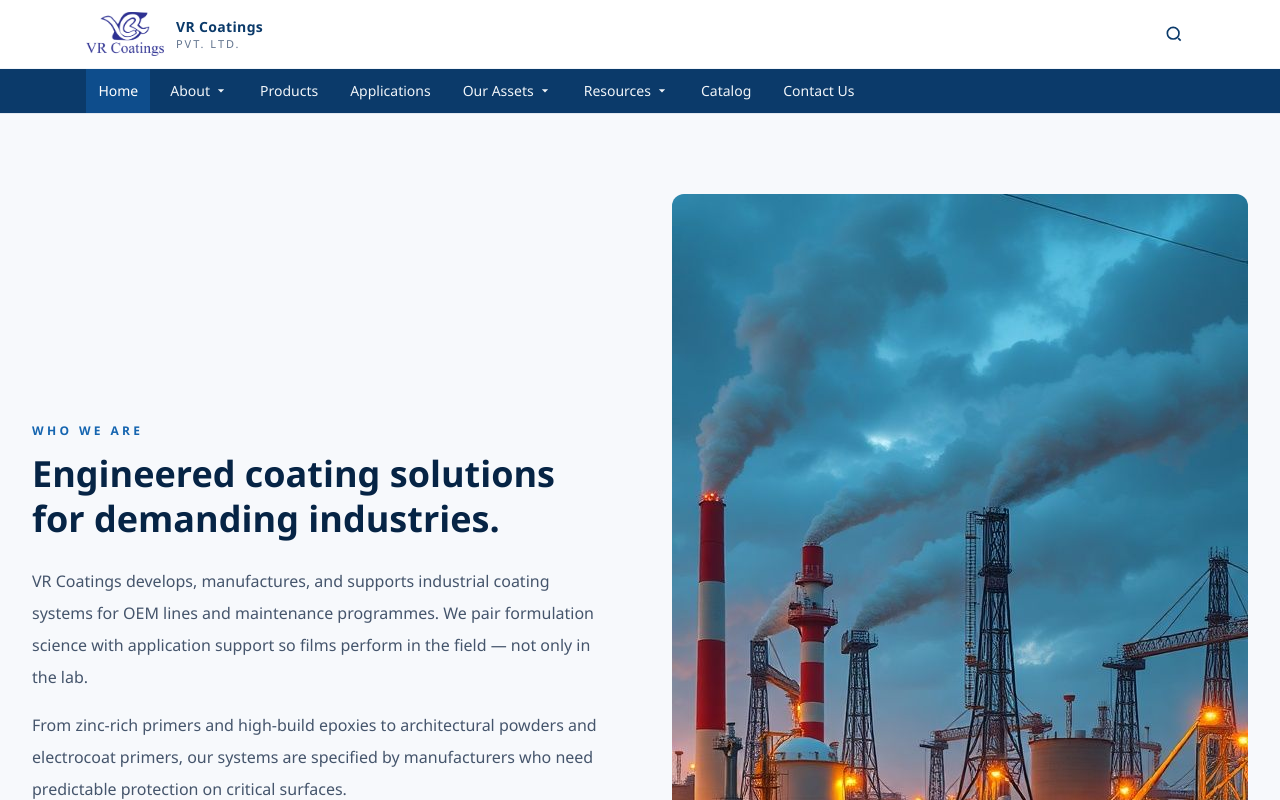
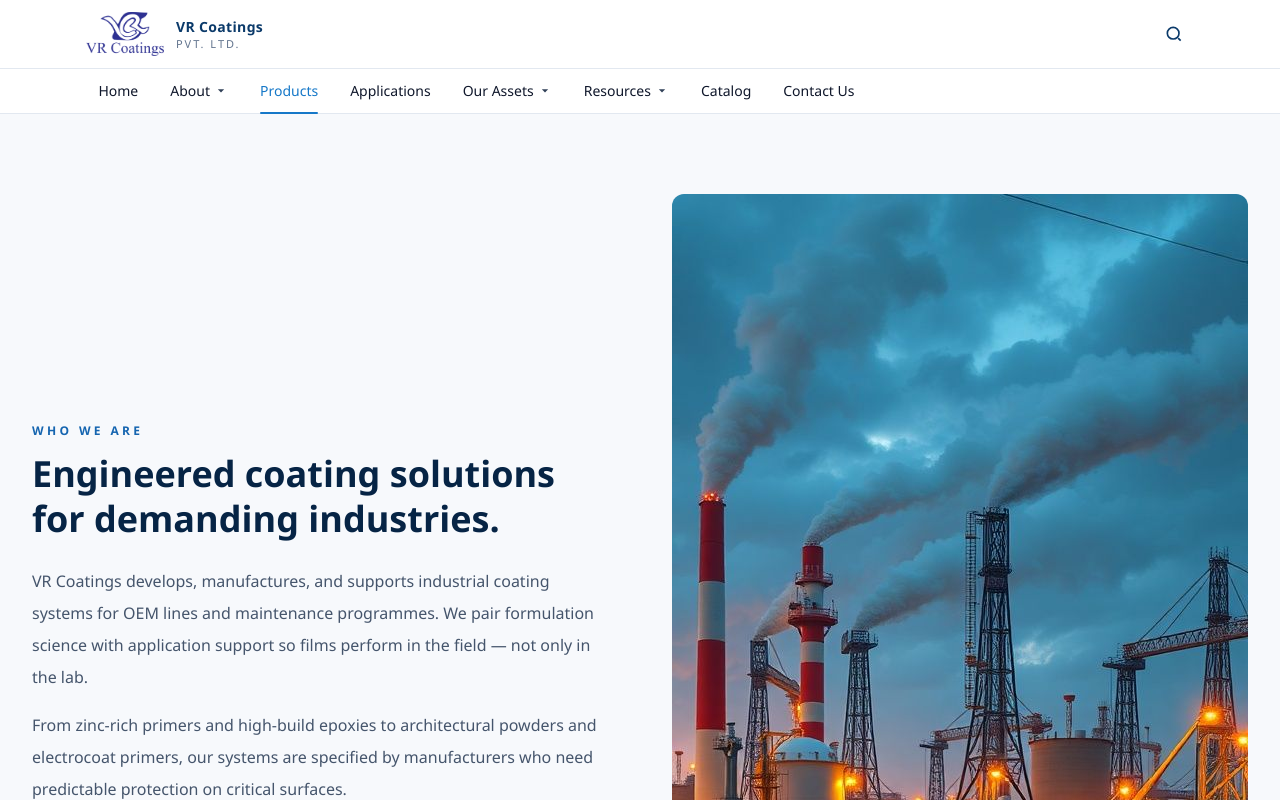
Before and after one commit to amolrathod7875/VRC_Website_V2, a Next.js app: page / in a window 1280 px wide. Shown: the top 800 px of the page. Built offline with nearby package versions, Linux system fonts and the light colour scheme.

Commit message:
Navbar Color Changed

```diff
--- a/src/app/page.tsx
+++ b/src/app/page.tsx
@@ -109,7 +109,7 @@ export default function HomePage() {
         </div>
       </section>
 
-      <section className="bg-[#062746] text-white">
+      <section id="applications" className="bg-[#062746] text-white">
         <div className="mx-auto max-w-7xl px-4 py-20 sm:px-6 lg:px-8 lg:py-24">
           <div className="mb-12 grid gap-8 lg:grid-cols-[1.1fr_1fr] lg:items-end">
             <div>
--- a/src/components/Header.tsx
+++ b/src/components/Header.tsx
@@ -5,6 +5,11 @@ import Image from "next/image";
 import { useEffect, useMemo, useRef, useState } from "react";
 import { usePathname } from "next/navigation";
 import { navItems, searchIndex } from "@/lib/data";
+
+const SECTION_TO_NAV: Record<string, string> = {
+  products: "Products",
+  applications: "Applications",
+};
 
 function SearchControl() {
   const pathname = usePathname();
@@ -83,18 +88,106 @@ function SearchControl() {
   );
 }
 
+type NavLinkProps = {
+  label: string;
+  href: string;
+  active: boolean;
+  hasChildren: boolean;
+  onMouseEnter?: () => void;
+  onMouseLeave?: () => void;
+};
+
+function NavLink({ label, href, active, hasChildren, onMouseEnter, onMouseLeave }: NavLinkProps) {
+  return (
+    <Link
+      href={href}
+      onMouseEnter={onMouseEnter}
+      onMouseLeave={onMouseLeave}
+      aria-current={active ? "page" : undefined}
+      className="group relative inline-flex items-center gap-1 px-3 py-3 text-sm font-medium transition-colors duration-200 ease-out"
+    >
+      <span
+        className={`transition-colors duration-200 ease-out ${
+          active ? "text-[#1678C8]" : "text-slate-900 group-hover:text-[#1678C8]"
+        }`}
+      >
+        {label}
+      </span>
+      {hasChildren && (
+        <svg
+          viewBox="0 0 20 20"
+          className={`h-3.5 w-3.5 transition-colors duration-200 ease-out ${
+            active ? "text-[#1678C8]" : "text-slate-700 group-hover:text-[#1678C8]"
+          }`}
+          fill="currentColor"
+        >
+          <path d="M5.5 7.5 10 12l4.5-4.5" />
+        </svg>
+      )}
+      <span
+        aria-hidden
+        className={`pointer-events-none absolute left-3 right-3 -bottom-px h-[2px] origin-left rounded-full bg-[#1678C8] transition-transform duration-300 ease-out ${
+          active
+            ? "scale-x-100"
+            : "scale-x-0 group-hover:scale-x-100"
+        }`}
+      />
+    </Link>
+  );
+}
+
 export function Header() {
   const pathname = usePathname();
   const [mobileOpen, setMobileOpen] = useState(false);
   const [openMenu, setOpenMenu] = useState<string | null>(null);
+  const [activeSection, setActiveSection] = useState<string | null>(null);
 
   useEffect(() => {
     setMobileOpen(false);
     setOpenMenu(null);
   }, [pathname]);
 
+  useEffect(() => {
+    if (pathname !== "/") {
+      setActiveSection(null);
+      return;
+    }
+    const sections = Object.keys(SECTION_TO_NAV)
+      .map((id) => document.getElementById(id))
+      .filter((el): el is HTMLElement => el !== null);
+    if (sections.length === 0) return;
+
+    const observer = new IntersectionObserver(
+      (entries) => {
+        const visible = entries
+          .filter((e) => e.isIntersecting)
+          .sort((a, b) => b.intersectionRatio - a.intersectionRatio);
+        if (visible[0]) {
+          setActiveSection(visible[0].target.id);
+        }
+      },
+      { rootMargin: "-40% 0px -50% 0px", threshold: [0, 0.25, 0.5, 0.75, 1] }
+    );
+    sections.forEach((el) => observer.observe(el));
+    return () => observer.disconnect();
+  }, [pathname]);
+
+  const isRouteActive = (item: (typeof navItems)[number]) => {
+    if (item.href === "/") {
+      return pathname === "/" && activeSection === null;
+    }
     return (
-    <header className="sticky top-0 z-40 border-b border-slate-200 bg-white/95 backdrop-blur">
+      pathname === item.href ||
+      pathname.startsWith(`${item.href}/`) ||
+      (item.children?.some((c) => pathname === c.href) ?? false)
+    );
+  };
+
+  const isSectionActive = (label: string) =>
+    pathname === "/" && activeSection !== null && SECTION_TO_NAV[activeSection] === label;
+
+  return (
+    <header className="sticky top-0 z-40 border-b border-slate-200 bg-white">
       <div className="mx-auto flex w-[94%] max-w-[1600px] items-center justify-between gap-6 px-4 py-3 sm:px-6 lg:px-10 xl:px-12">
         <Link href="/" className="flex items-center gap-3">
           <Image
@@ -125,15 +218,10 @@ export function Header() {
           </button>
         </div>
       </div>
-      <nav className="border-t border-slate-100 bg-brand-900">
+      <nav className="border-t border-slate-200 bg-white">
         <div className="mx-auto hidden w-[94%] max-w-[1600px] items-center gap-2 px-4 lg:flex lg:px-10 xl:px-12">
           {navItems.map((item) => {
-            const active =
-              item.href === "/"
-                ? pathname === "/"
-                : pathname === item.href ||
-                  pathname.startsWith(`${item.href}/`) ||
-                  (item.children?.some((c) => pathname === c.href) ?? false);
+            const active = isRouteActive(item) || isSectionActive(item.label);
             return (
               <div
                 key={item.label}
@@ -141,30 +229,30 @@ export function Header() {
                 onMouseEnter={() => item.children && setOpenMenu(item.label)}
                 onMouseLeave={() => setOpenMenu(null)}
               >
-                <Link
+                <NavLink
+                  label={item.label}
                   href={item.href}
-                  className={`inline-flex items-center gap-1 px-3 py-3 text-sm font-medium ${
-                    active ? "bg-brand-800 text-white" : "text-slate-100 hover:bg-brand-800"
-                  }`}
-                >
-                  {item.label}
-                  {item.children && (
-                    <svg viewBox="0 0 20 20" className="h-3.5 w-3.5" fill="currentColor">
-                      <path d="M5.5 7.5 10 12l4.5-4.5" />
-                    </svg>
-                  )}
-                </Link>
+                  active={active}
+                  hasChildren={Boolean(item.children)}
+                />
                 {item.children && openMenu === item.label && (
-                  <div className="absolute left-0 min-w-52 overflow-hidden rounded-b-md bg-white shadow-xl">
-                    {item.children.map((child) => (
+                  <div className="absolute left-0 top-full min-w-56 overflow-hidden rounded-b-md border border-slate-200 bg-white shadow-xl">
+                    {item.children.map((child) => {
+                      const childActive = pathname === child.href;
+                      return (
                         <Link
                           key={child.href}
                           href={child.href}
-                        className="block px-4 py-2.5 text-sm text-slate-700 hover:bg-brand-50 hover:text-brand-800"
+                          className={`block px-4 py-2.5 text-sm transition-colors duration-200 ${
+                            childActive
+                              ? "bg-brand-50 text-[#1678C8]"
+                              : "text-slate-700 hover:bg-brand-50 hover:text-[#1678C8]"
+                          }`}
                         >
                           {child.label}
                         </Link>
-                    ))}
+                      );
+                    })}
                   </div>
                 )}
               </div>
@@ -172,19 +260,36 @@ export function Header() {
           })}
         </div>
         {mobileOpen && (
-          <div className="space-y-1 px-4 py-3 lg:hidden">
-            {navItems.map((item) => (
-              <div key={item.label} className="border-b border-brand-800/70 py-1">
-                <Link href={item.href} className="block py-2 text-sm font-medium text-white">
+          <div className="space-y-1 border-t border-slate-200 bg-white px-4 py-3 lg:hidden">
+            {navItems.map((item) => {
+              const active = isRouteActive(item) || isSectionActive(item.label);
+              return (
+                <div key={item.label} className="border-b border-slate-200 py-1 last:border-b-0">
+                  <Link
+                    href={item.href}
+                    className={`block py-2 text-sm font-medium transition-colors ${
+                      active ? "text-[#1678C8]" : "text-slate-900 hover:text-[#1678C8]"
+                    }`}
+                  >
                     {item.label}
                   </Link>
-                {item.children?.map((child) => (
-                  <Link key={child.href} href={child.href} className="block py-1.5 pl-3 text-sm text-brand-100">
+                  {item.children?.map((child) => {
+                    const childActive = pathname === child.href;
+                    return (
+                      <Link
+                        key={child.href}
+                        href={child.href}
+                        className={`block py-1.5 pl-3 text-sm transition-colors ${
+                          childActive ? "text-[#1678C8]" : "text-slate-600 hover:text-[#1678C8]"
+                        }`}
+                      >
                         {child.label}
                       </Link>
-                ))}
+                    );
+                  })}
                 </div>
-            ))}
+              );
+            })}
           </div>
         )}
       </nav>
```
Lines whose indentation alone changed are shown as unchanged.
